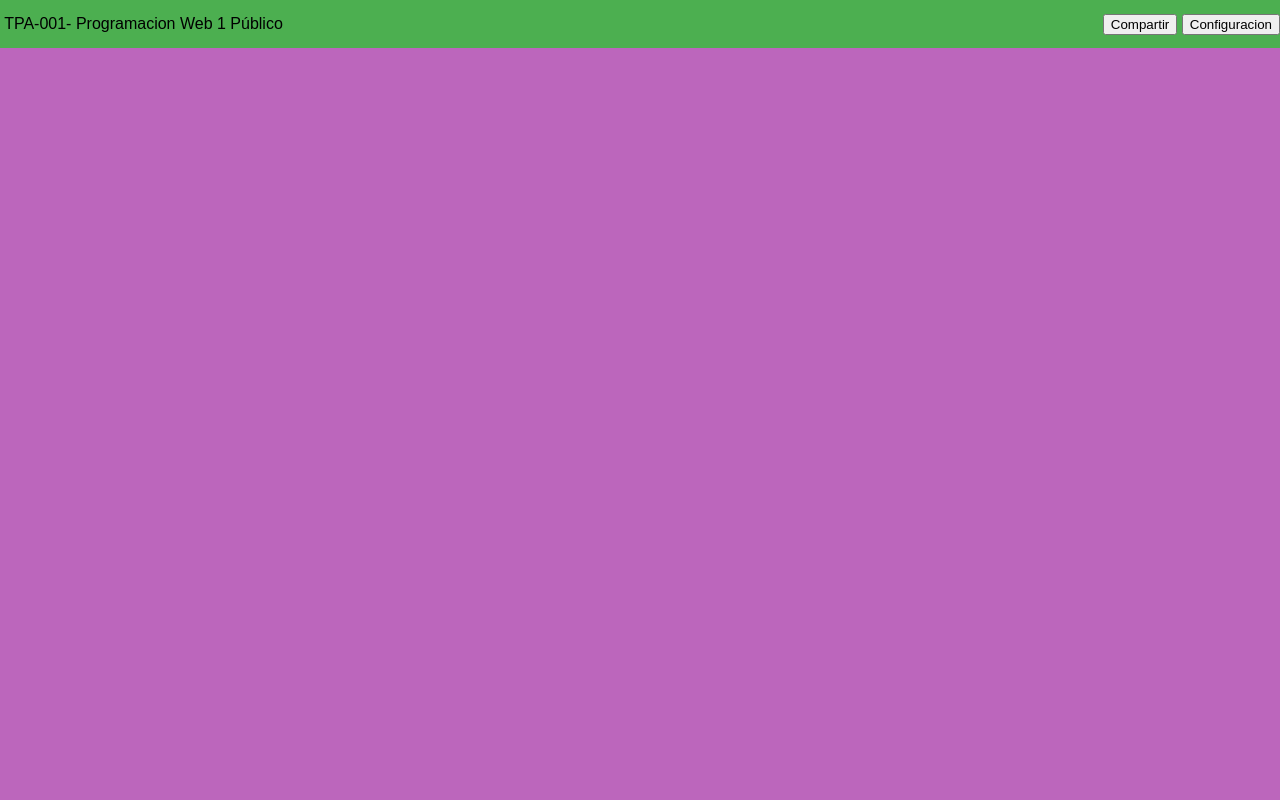
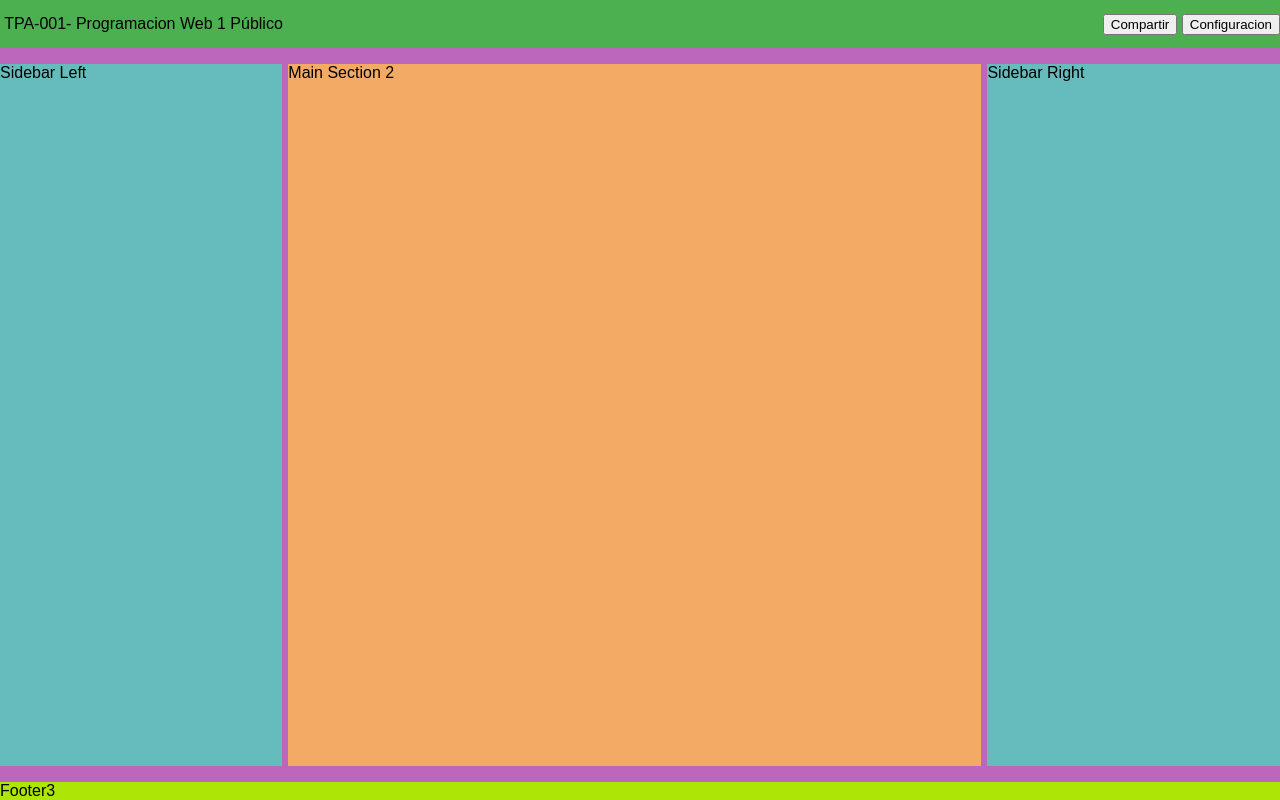
Before and after one commit to RugamaLabs/Curso-Web-Development-Labs-and-Projects-Jonathan-Rugama-FundaTEC, a plain HTML site: page Laboratorio-2/index.html in a window 1280 px wide. Drawn offline with Linux system fonts and the light colour scheme.

Commit message:
Lab 2 - feat: Adding aside sections, main section and footer placeholder

```diff
--- a/Laboratorio-2/index.html
+++ b/Laboratorio-2/index.html
@@ -4,7 +4,7 @@
     <meta charset="UTF-8">
     <meta name="viewport" content="width=device-width, initial-scale=1.0">
     <link rel="stylesheet" href="styles.css">
-    <title>Document</title>
+    <title>Lab 2 - Jonathan Rugama</title>
 </head>
 <body>
     <main>
@@ -21,6 +21,22 @@
                 </section>
             </nav>
         </header>
+        <div class="main-section">
+            <aside class="sidebar-left">
+                Sidebar Left
+            </aside>
+            <section class="main-sec-content">
+                Main Section 2
+            </section>
+            <aside class="sidebar-right">
+                Sidebar Right
+            </aside>
+
+        </div>
+        <footer>
+            Footer3
+        </footer>
+
     </main>
 
 </body>
--- a/Laboratorio-2/styles.css
+++ b/Laboratorio-2/styles.css
@@ -10,6 +10,7 @@ main {
     height: 100vh;
     flex-direction: column;
     justify-content: start;
+    row-gap: 1em;
 }
 header {
     background-color: #4CAF50;
@@ -27,3 +28,29 @@ nav {
     height: auto;
     align-items: center;
 }
+.main-section {
+    display: flex;
+    flex-grow: 1;
+    column-gap: 0.4em;
+
+}
+.sidebar-left {
+    background-color: rgb(102, 188, 188);
+    flex-grow: 1;
+
+}
+.main-sec-content{
+    background-color: rgb(243, 170, 101);
+    flex-grow: 3;
+
+}
+.sidebar-right {
+    background-color: rgb(102, 188, 188);
+    flex-grow: 1;
+
+}
+
+footer {
+    background-color: #ade507;
+
+}
```
Lines whose indentation alone changed are shown as unchanged.
